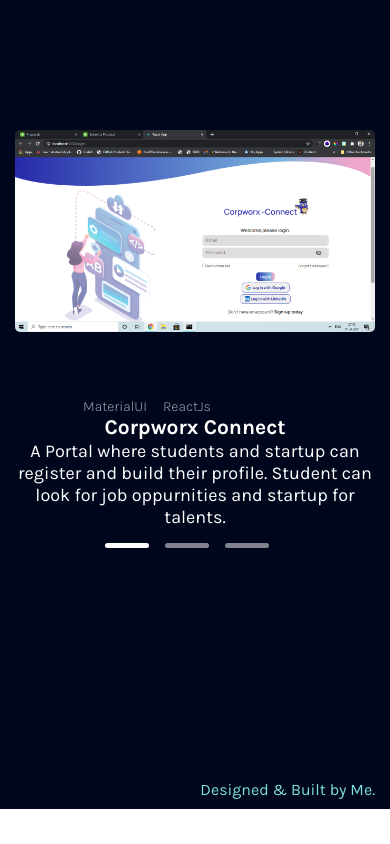
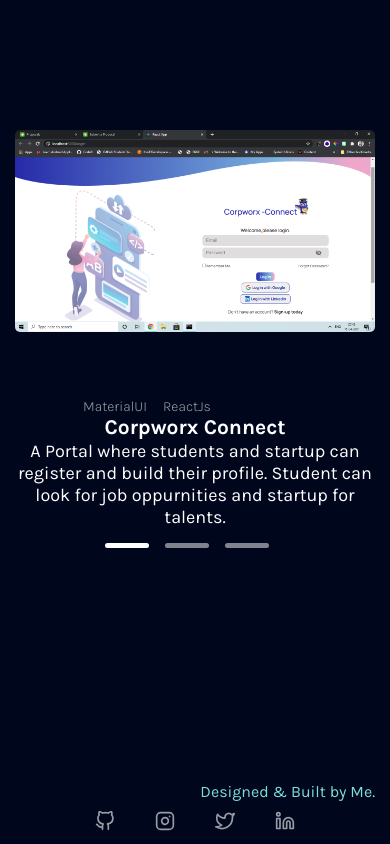
Before and after one commit to Jds-23/curly-robot, a Next.js app: page / in a window 390 px wide. Shown: the part 1763-2607 px from the top of the page. Before the commit the page ends 2572 px from the top, so only its background shows below. Built offline with nearby package versions, Linux system fonts and the light colour scheme.

Commit message:
feat: social media links in footer when in mobile

```diff
--- a/components/Footer.js
+++ b/components/Footer.js
@@ -2,11 +2,26 @@
 import { useMediaQuery } from 'react-responsive';
 const Footer = () => {
     const isMobile = useMediaQuery({ query: '(max-width: 425px)' })
+    const isTablet = useMediaQuery({ query: '(max-width: 768px)' })
     return (
         <Container isMobile={isMobile}>
             <Text isMobile={isMobile}>
                 Designed {"&"} Built by Me.
             </Text>
+            {isMobile && <Nav isTablet={isTablet}>
+                <NavItem isTablet={isTablet} target="_blank" rel="noopener noreferrer" href="https://github.com/Jds-23">
+                    <Svg isTablet={isTablet} xmlns="http://www.w3.org/2000/svg" role="img" viewBox="0 0 24 24" fill="none" stroke="currentColor" stroke-width="2" stroke-linecap="round" stroke-linejoin="round" ><path d="M9 19c-5 1.5-5-2.5-7-3m14 6v-3.87a3.37 3.37 0 0 0-.94-2.61c3.14-.35 6.44-1.54 6.44-7A5.44 5.44 0 0 0 20 4.77 5.07 5.07 0 0 0 19.91 1S18.73.65 16 2.48a13.38 13.38 0 0 0-7 0C6.27.65 5.09 1 5.09 1A5.07 5.07 0 0 0 5 4.77a5.44 5.44 0 0 0-1.5 3.78c0 5.42 3.3 6.61 6.44 7A3.37 3.37 0 0 0 9 18.13V22"></path></Svg>
+                </NavItem>
+                <NavItem isTablet={isTablet} target="_blank" rel="noopener noreferrer" href="https://www.instagram.com/_the.jds/">
+                    <Svg isTablet={isTablet} xmlns="http://www.w3.org/2000/svg" role="img" viewBox="0 0 24 24" fill="none" stroke="currentColor" stroke-width="2" stroke-linecap="round" stroke-linejoin="round" ><rect x="2" y="2" width="20" height="20" rx="5" ry="5"></rect><path d="M16 11.37A4 4 0 1 1 12.63 8 4 4 0 0 1 16 11.37z"></path><line x1="17.5" y1="6.5" x2="17.51" y2="6.5"></line></Svg>
+                </NavItem>
+                <NavItem isTablet={isTablet} target="_blank" rel="noopener noreferrer" href="https://twitter.com/JoydeepSingha7">
+                    <Svg isTablet={isTablet} xmlns="http://www.w3.org/2000/svg" role="img" viewBox="0 0 24 24" fill="none" stroke="currentColor" stroke-width="2" stroke-linecap="round" stroke-linejoin="round" ><path d="M23 3a10.9 10.9 0 0 1-3.14 1.53 4.48 4.48 0 0 0-7.86 3v1A10.66 10.66 0 0 1 3 4s-4 9 5 13a11.64 11.64 0 0 1-7 2c9 5 20 0 20-11.5a4.5 4.5 0 0 0-.08-.83A7.72 7.72 0 0 0 23 3z"></path></Svg>
+                </NavItem>
+                <NavItem isTablet={isTablet} target="_blank" rel="noopener noreferrer" href="https://www.linkedin.com/in/joydeep-singha-7a160664/">
+                    <Svg isTablet={isTablet} xmlns="http://www.w3.org/2000/svg" role="img" viewBox="0 0 24 24" fill="none" stroke="currentColor" stroke-width="2" stroke-linecap="round" stroke-linejoin="round" ><path d="M16 8a6 6 0 0 1 6 6v7h-4v-7a2 2 0 0 0-2-2 2 2 0 0 0-2 2v7h-4v-7a6 6 0 0 1 6-6z"></path><rect x="2" y="9" width="4" height="12"></rect><circle cx="4" cy="4" r="2"></circle></Svg>
+                </NavItem>
+            </Nav>}
         </Container>
     )
 }
@@ -16,9 +31,11 @@
 background-color:#00071C;
 width:100%;
 display:flex;
+flex-direction:column;
+justify-content:center;
 align-items:center;
 height:150px;
-${props => props.isMobile && 'height:40px;'}
+${props => props.isMobile && 'height:75px;'}
 `
 const Text = styled.h6`
 width:100%;
@@ -28,3 +45,28 @@
 text-align:right;
 ${props => props.isMobile && 'font-size:16px;'}
 `
+const Nav = styled.div`
+display:flex;
+justify-content:space-between;
+width:200px;
+margin-top:10px;
+`
+const NavItem = styled.a`
+height:22px;
+width:22px;
+${props => props.isTablet && 'height:20px; width:20px;'}
+`
+const Svg = styled.svg`
+stroke:#FFFFFF;
+opacity:0.6;
+stroke-width:2;
+stroke-linecap:round;
+stroke-linejoin:round;
+transition:0.25s ;
+cursor: pointer;
+&:hover{
+    opacity: 1;
+    stroke:#7CDEDC;
+    transform: translate(0, -3px);
+}
+`
--- a/components/LeftNav.js
+++ b/components/LeftNav.js
@@ -16,7 +16,6 @@
                 <NavItem isTablet={isTablet} target="_blank" rel="noopener noreferrer" href="https://www.linkedin.com/in/joydeep-singha-7a160664/">
                     <Svg isTablet={isTablet} xmlns="http://www.w3.org/2000/svg" role="img" viewBox="0 0 24 24" fill="none" stroke="currentColor" stroke-width="2" stroke-linecap="round" stroke-linejoin="round" ><path d="M16 8a6 6 0 0 1 6 6v7h-4v-7a2 2 0 0 0-2-2 2 2 0 0 0-2 2v7h-4v-7a6 6 0 0 1 6-6z"></path><rect x="2" y="9" width="4" height="12"></rect><circle cx="4" cy="4" r="2"></circle></Svg>
                 </NavItem>
-
             </Nav>
         </Container>)
 };
```
